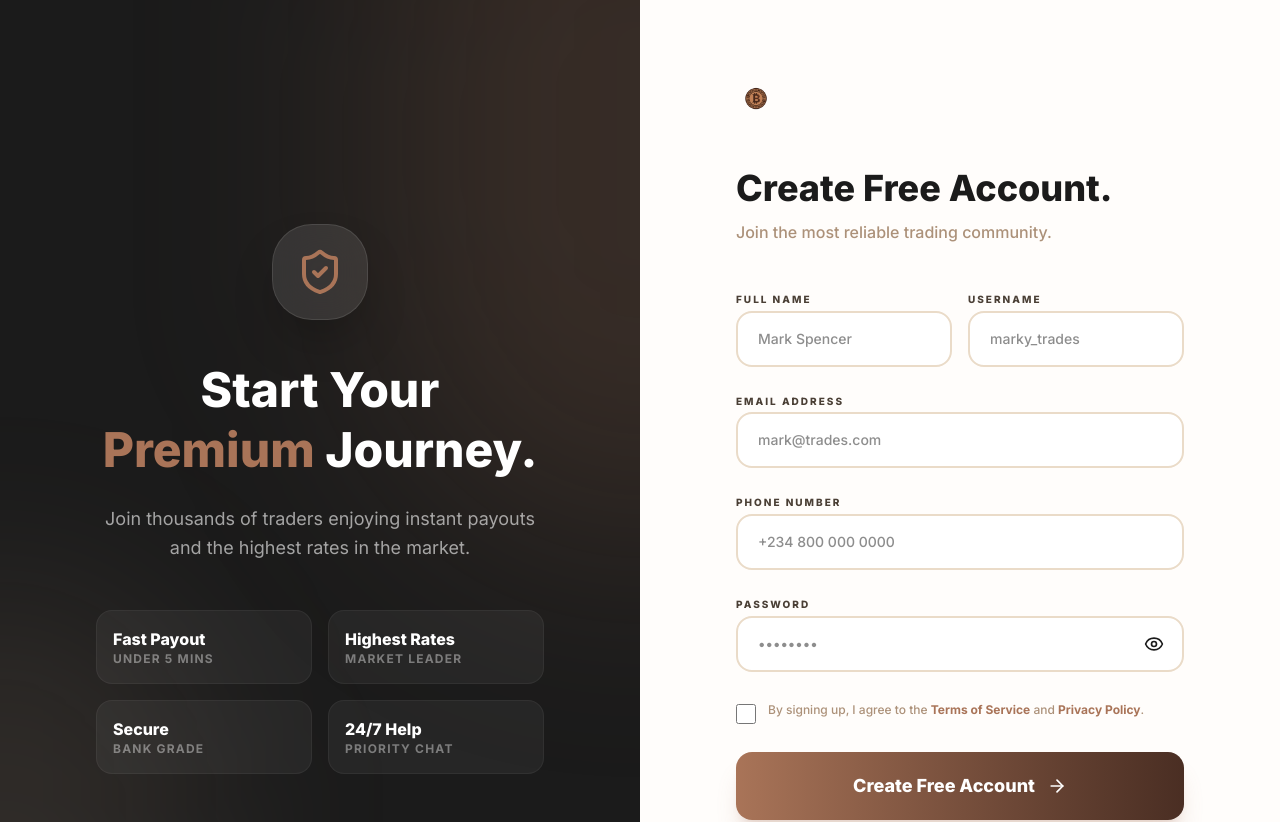
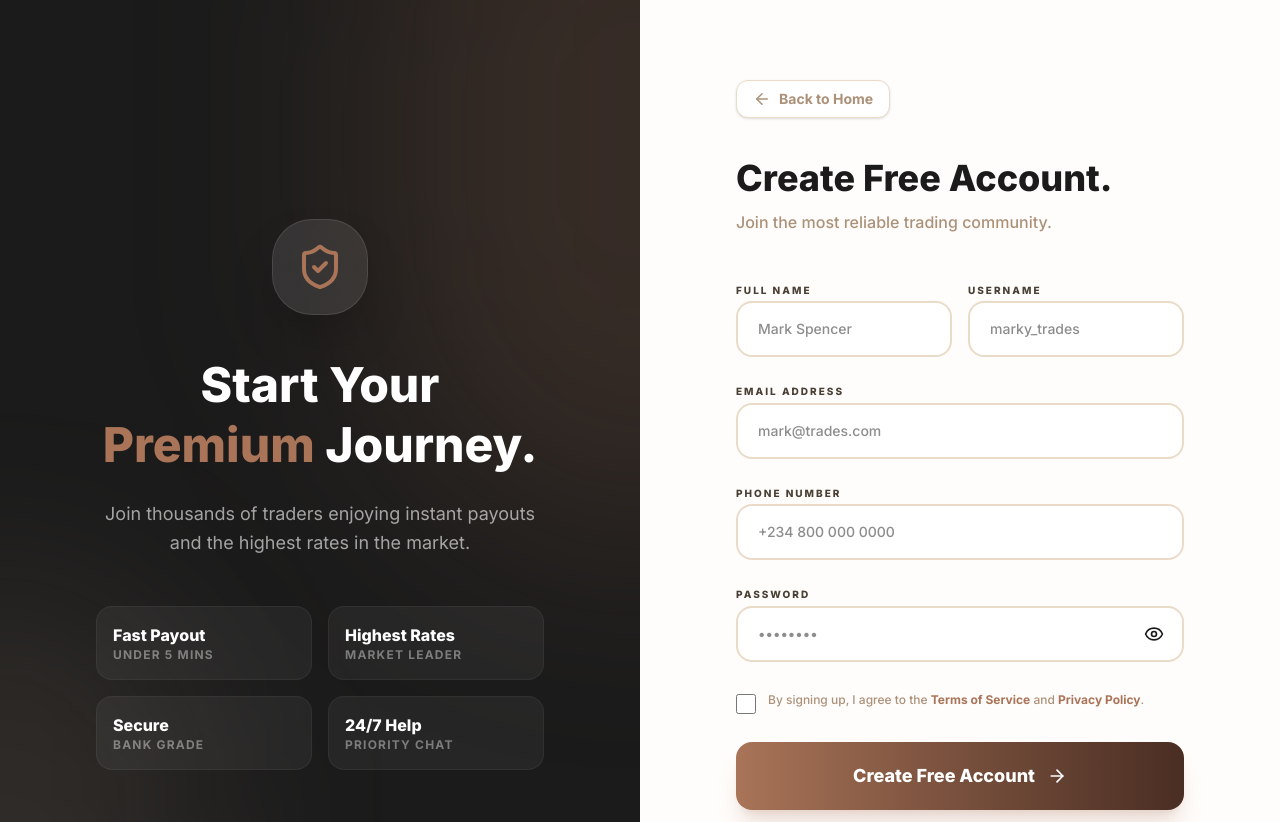
Before and after one commit to Markcrest-dev/Baricoin, a React (Vite) app in the folder web/: page /signup in a window 1280 px wide. Shown: the top 822 px of the page. Built offline with nearby package versions, Linux system fonts and the light colour scheme; no server answers.

Commit message:
refactor: replace logo links with back buttons on authentication pages and update logo sizes in layout components

```diff
--- a/web/src/components/layout/DashboardLayout.tsx
+++ b/web/src/components/layout/DashboardLayout.tsx
@@ -71,7 +71,7 @@ const DashboardLayout = ({ children }: DashboardLayoutProps) => {
         {/* Logo */}
         <div className="px-8 py-8">
           <Link to="/" className="flex items-center hover:scale-105 transition-transform">
-            <img src={logo} alt="Baricoin" className="h-10" />
+            <img src={logo} alt="Baricoin" className="h-12" />
           </Link>
         </div>
 
--- a/web/src/components/layout/Navbar.tsx
+++ b/web/src/components/layout/Navbar.tsx
@@ -37,7 +37,7 @@ const Navbar = () => {
       >
         {/* Logo Section */}
         <Link to="/" className="flex items-center hover:scale-105 transition-transform duration-300">
-          <img src={logo} alt="Baricoin" className={`transition-all duration-500 ${isScrolled ? 'h-9 lg:h-10' : 'h-11 lg:h-12'}`} />
+          <img src={logo} alt="Baricoin" className={`transition-all duration-500 ${isScrolled ? 'h-11 lg:h-12' : 'h-14 lg:h-16'}`} />
         </Link>
 
         {/* Desktop Navigation Links */}
--- a/web/src/pages/ForgotPasswordPage.tsx
+++ b/web/src/pages/ForgotPasswordPage.tsx
@@ -1,7 +1,7 @@
 import { useState } from 'react';
 import { Link } from 'react-router-dom';
 import { Mail, ArrowRight, ArrowLeft, ShieldCheck, Zap, Bitcoin, Gift } from 'lucide-react';
-import logo from '../assets/images/icon.png';
+
 
 const showcaseItems = [
   { icon: <Gift size={28} />, title: 'High Rate Giftcards', desc: 'Get the best value for your cards instantly.' },
@@ -61,10 +61,14 @@ const ForgotPasswordPage = () => {
       {/* Right – Form */}
       <div className="w-full lg:w-1/2 flex items-center justify-center p-8 bg-surface-50">
         <div className="w-full max-w-md">
-          {/* Logo */}
+          {/* Back Button */}
           <div className="mb-12">
-            <Link to="/" className="inline-block hover:scale-105 transition-transform">
-              <img src={logo} alt="Baricoin" className="h-12" />
+            <Link
+              to="/"
+              className="inline-flex items-center gap-2 px-4 py-2 bg-white rounded-xl border border-surface-200 text-brand-500 font-bold text-sm hover:text-primary hover:border-primary/30 transition-all shadow-sm hover:shadow-md group"
+            >
+              <ArrowLeft size={18} className="group-hover:-translate-x-1 transition-transform" />
+              Back to Home
             </Link>
           </div>
 
--- a/web/src/pages/LoginPage.tsx
+++ b/web/src/pages/LoginPage.tsx
@@ -1,8 +1,8 @@
 import { useState } from 'react';
 import { useNavigate, Link } from 'react-router-dom';
 import { authService } from '../services/authService';
-import { Gift, Bitcoin, Zap, Lock, Eye, EyeOff, ShieldCheck, ArrowRight } from 'lucide-react';
-import logo from '../assets/images/icon.png';
+import { Gift, Bitcoin, Zap, Lock, Eye, EyeOff, ShieldCheck, ArrowRight, ArrowLeft } from 'lucide-react';
+
 
 const showcaseItems = [
   { icon: <Gift size={28} />, title: 'High Rate Giftcards', desc: 'Get the best value for your cards instantly.' },
@@ -68,10 +68,14 @@ const LoginPage = () => {
       {/* Right – Login Form */}
       <div className="w-full lg:w-1/2 flex items-center justify-center p-8 bg-surface-50">
         <div className="w-full max-w-md">
-          {/* Logo */}
+          {/* Back Button */}
           <div className="mb-12">
-            <Link to="/" className="inline-block hover:scale-105 transition-transform">
-              <img src={logo} alt="Baricoin" className="h-12" />
+            <Link
+              to="/"
+              className="inline-flex items-center gap-2 px-4 py-2 bg-white rounded-xl border border-surface-200 text-brand-500 font-bold text-sm hover:text-primary hover:border-primary/30 transition-all shadow-sm hover:shadow-md group"
+            >
+              <ArrowLeft size={18} className="group-hover:-translate-x-1 transition-transform" />
+              Back to Home
             </Link>
           </div>
 
--- a/web/src/pages/SignupPage.tsx
+++ b/web/src/pages/SignupPage.tsx
@@ -1,8 +1,8 @@
 import { useState } from 'react';
 import { Link, useNavigate } from 'react-router-dom';
-import { Eye, EyeOff, User, Mail, Phone, ShieldCheck, ArrowRight } from 'lucide-react';
+import { Eye, EyeOff, User, Mail, Phone, ShieldCheck, ArrowRight, ArrowLeft } from 'lucide-react';
 import { authService } from '../services/authService';
-import logo from '../assets/images/icon.png';
+
 
 const SignupPage = () => {
   const navigate = useNavigate();
@@ -103,10 +103,14 @@ const SignupPage = () => {
       {/* Right – Form */}
       <div className="w-full lg:w-1/2 flex items-center justify-center p-8 bg-surface-50 overflow-y-auto">
         <div className="w-full max-w-md py-12">
-          {/* Logo */}
+          {/* Back Button */}
           <div className="mb-10">
-            <Link to="/" className="inline-block hover:scale-105 transition-transform">
-              <img src={logo} alt="Baricoin" className="h-10" />
+            <Link
+              to="/"
+              className="inline-flex items-center gap-2 px-4 py-2 bg-white rounded-xl border border-surface-200 text-brand-500 font-bold text-sm hover:text-primary hover:border-primary/30 transition-all shadow-sm hover:shadow-md group"
+            >
+              <ArrowLeft size={18} className="group-hover:-translate-x-1 transition-transform" />
+              Back to Home
             </Link>
           </div>
 
```
